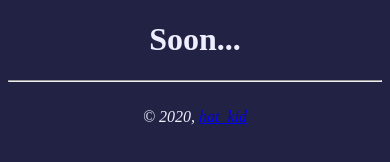
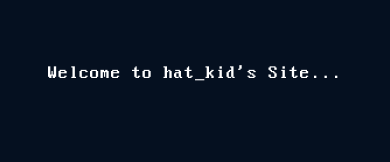
Before and after one commit to thehatkid/thehatkid.github.io, a plain HTML site: page index.html in a window 390 px wide. Drawn offline with Linux system fonts and the light colour scheme.

Commit message:
update the page.

```diff
--- a/index.html
+++ b/index.html
@@ -1,20 +1,13 @@
 <!DOCTYPE html>
 <html>
 	<head>
-		<title>hat_kid's site - Soon...</title>
 		<meta charset="utf-8">
-		<style>
-			body {
-				background: #222244;
-				color: #eeeeff;
-			}
-		</style>
+		<meta name="viewport" content="width=device-width, initial-scale=1">
+		<link rel="shortcut icon" href="static/favicon.png" type="image/png">
+		<link rel="stylesheet" href="static/styles.css">
+		<title>hat_kid's site</title>
 	</head>
 	<body>
-		<center>
-			<h1>Soon...</h1>
-			<hr><br>
-			<i>&copy; 2020, <a href="https://github.com/thehatkid">hat_kid</a></i>
-		</center>
+		<div class="title">Welcome to hat_kid's Site...</div>
 	</body>
 </html>
--- /dev/null
+++ b/static/styles.css
@@ -0,0 +1,31 @@
+@font-face {
+	font-family: PerfectDOSVGA437;
+	src: url("font_dos.ttf");
+}
+
+body {
+	margin: 0;
+	background: #051020;
+	color: #d0d0f0;
+	font-family: PerfectDOSVGA437;
+}
+
+.title {
+	margin: 64px 32px;
+	color: #ffffff;
+	font-size: 32pt;
+	text-align: center;
+}
+
+@media (max-width: 800px) {
+	.title {
+		font-size: 24pt;
+		margin: 64px 8px;
+	}
+}
+@media (max-width: 550px) {
+	.title {
+		font-size: 14pt;
+		margin: 64px 8px;
+	}
+}
```
Also changed, not shown: static/favicon.png (added), static/font_dos.ttf (added).
